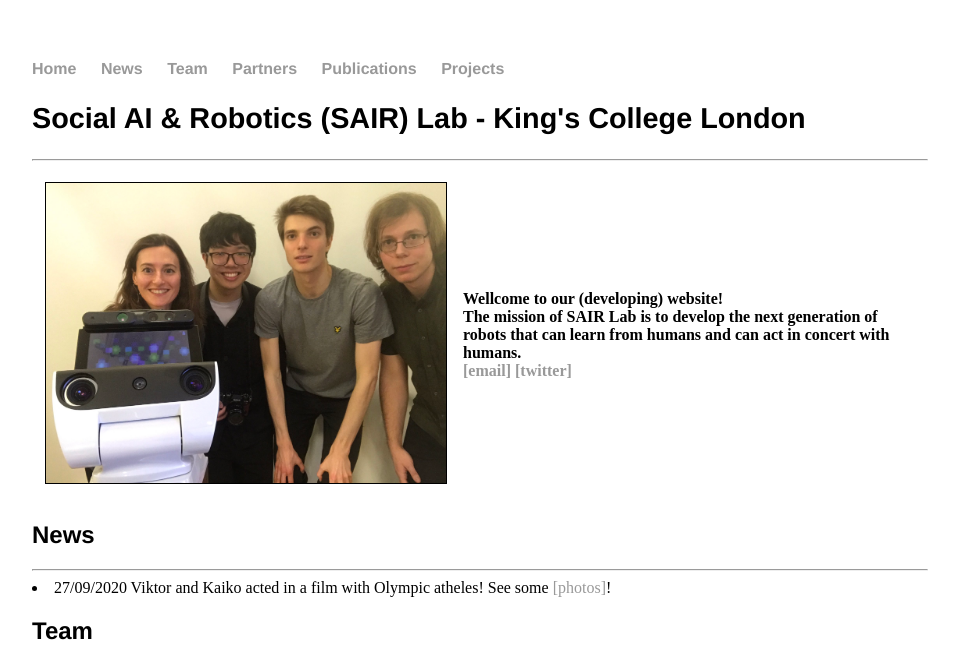
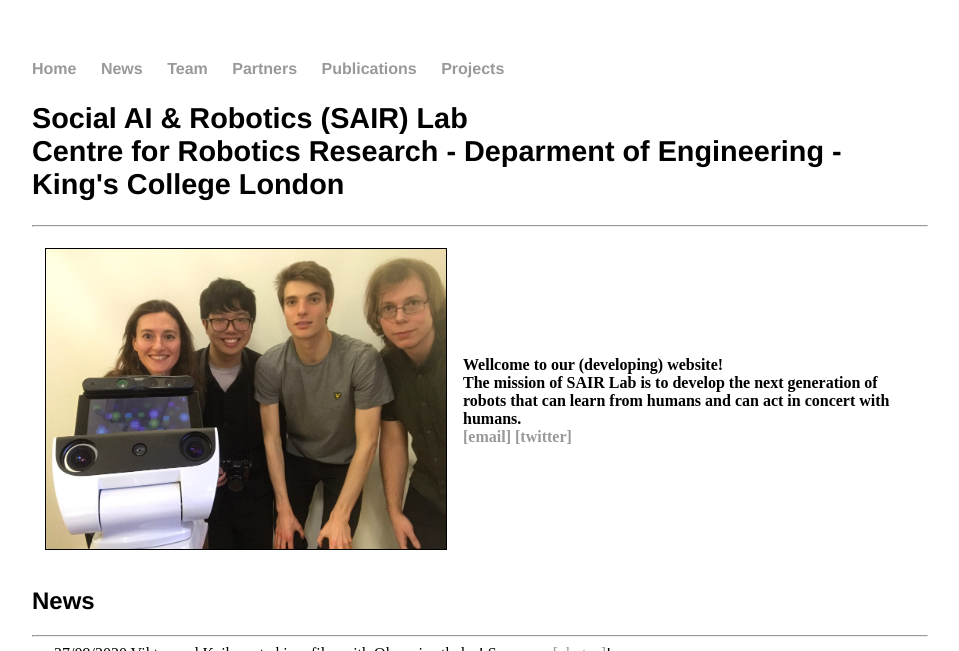
Before and after one commit to sairlab/sairlab.github.io, a Jekyll site: the page built from index.html, in a window 1280 px wide and 900 px high, cut to the strip 0-651 px from the top of the window. Shown: the whole strip, without its empty margins (160-1119 px from the left). Built offline with Jekyll 4.4.1, drawn with Linux system fonts in a browser that asks for light colours.

Commit message:
added the lates changes, included project page for LISI

```diff
--- a/index.html
+++ b/index.html
@@ -5,7 +5,8 @@
 
 <section id="home">
 <h1>
-	Social AI & Robotics (SAIR) Lab - King's College London
+	Social AI & Robotics (SAIR) Lab <br>
+    Centre for Robotics Research - Deparment of Engineering - King's College London
 </h1>
 
 <hr>
@@ -158,11 +159,11 @@
 
     <table border="0" cellpadding="3" cellspacing="10">
         <tr>
-            <td><a href=""><img style="vertical-align:middle" src="images/lisi.png"  width="200" height="inherit" border="1px" alt="" /></a></td>
+            <td><a href=""><img style="vertical-align:middle" src="projects/grants/lisi/lisi.png"  width="200" height="inherit" border="1px" alt="" /></a></td>
             <td>
                 <b>EPSRC New Investigator Award, 2021 - 2023 </b> <br>
                 <b><em> LISI </em>  - <em>Learning</em> to <em>Imitate</em> Noverbal Communication Dynamics for Human-Robot <em>Social</em> <em>Interaction</em> <br>
-                [<a href="projects/RICA_UKRAS/index.html">Project page</a>]
+                [<a href="projects/grants/lisi/index.html">Project page</a>]
             </td>
 
         </tr>
```
Also changed, not shown: images/lisi.png (deleted).
